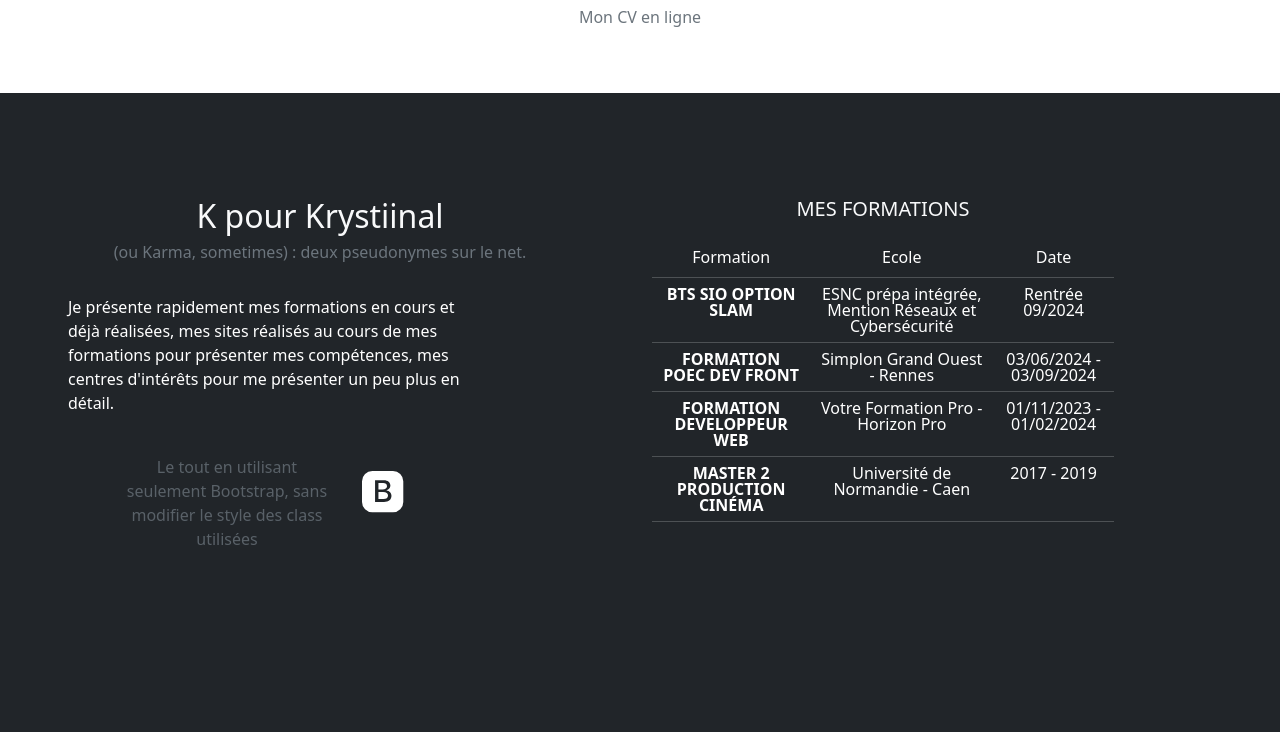
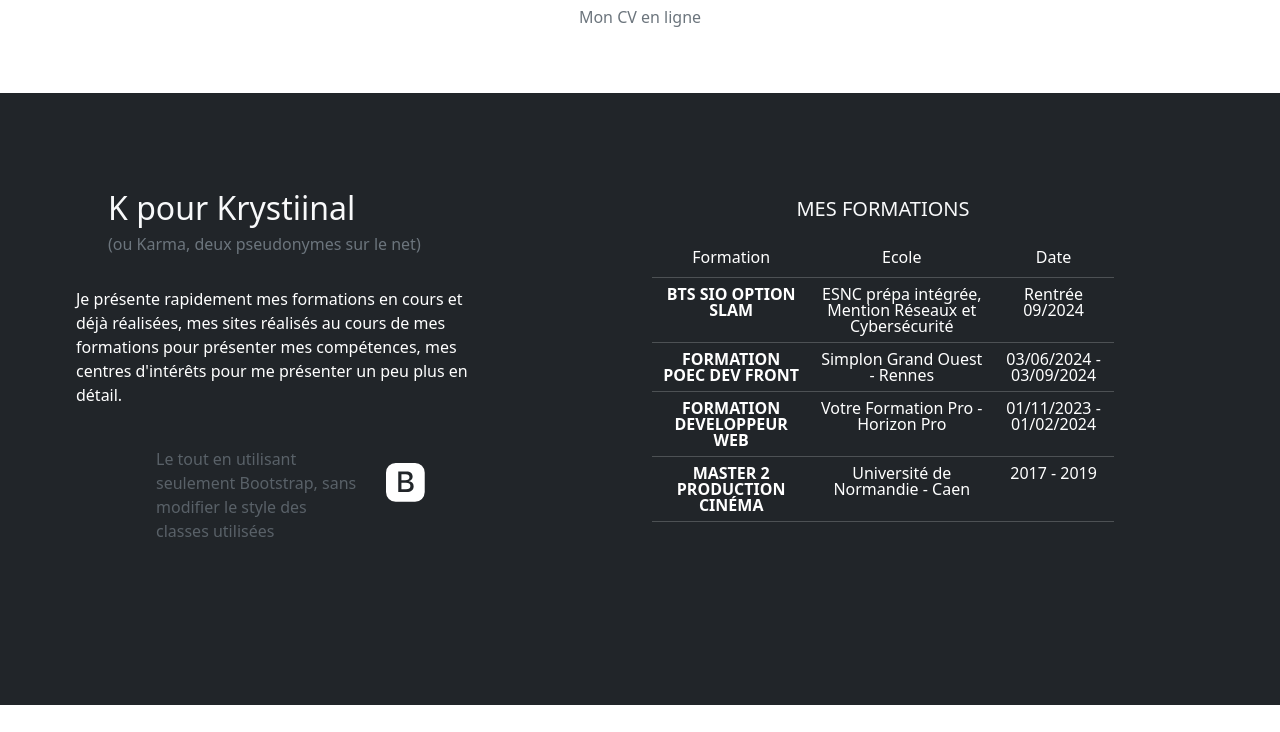
Before and after one commit to LauraSpy/cv_with_bootstrap, a website: page index.html in a window 1280 px wide. Shown: the part 179-911 px from the top of the page. Drawn offline with nearby package versions, Linux system fonts and the light colour scheme.

Commit message:
CV Bootstrap V4

```diff
--- a/index.html
+++ b/index.html
@@ -56,13 +56,13 @@
         <div class="container-fluid justify-content-around text-center m-auto">
             <div class="row align-items-start mt-5">
                 <div class="col">
-                    <div class="p-2">
-                        <h2 class="text-light">K pour Krystiinal</h2>
-                        <h6 class="text-secondary">(ou Karma, sometimes) : deux pseudonymes sur le net.</h3><br>
-                        <p class="ps-5 text-white fw-light text-start w-75">Je présente rapidement mes formations en cours et déjà réalisées, mes sites réalisés au cours de mes formations pour présenter mes compétences, mes centres d'intérêts pour me présenter un peu plus en détail.</p>
+                    <div class="ps-5 text-start">
+                        <h2 class="text-light ps-5">K pour Krystiinal</h2>
+                        <h6 class="text-secondary ps-5">(ou Karma, deux pseudonymes sur le net)</h3><br>
+                        <p class="text-white fw-light text-start w-75 ps-3">Je présente rapidement mes formations en cours et déjà réalisées, mes sites réalisés au cours de mes formations pour présenter mes compétences, mes centres d'intérêts pour me présenter un peu plus en détail.</p>
                         <br>
                         <div class="row ms-5">
-                            <p class="ps-5 text-secondary w-50 fw-lighter text-opacity-75">Le tout en utilisant seulement Bootstrap, sans modifier le style des class utilisées</p>
+                            <p class="ps-5 text-secondary w-50 fw-lighter text-opacity-75">Le tout en utilisant seulement Bootstrap, sans modifier le style des classes utilisées</p>
                             <svg xmlns="http://www.w3.org/2000/svg" fill="white" class="bi bi-bootstrap-fill w-50 mt-3" viewBox="0 0 100 100">
                                 <path d="M6.375 7.125V4.658h1.78c.973 0 1.542.457 1.542 1.237 0 .802-.604 1.23-1.764 1.23zm0 3.762h1.898c1.184 0 1.81-.48 1.81-1.377 0-.885-.65-1.348-1.886-1.348H6.375z"/>
                                 <path d="M4.002 0a4 4 0 0 0-4 4v8a4 4 0 0 0 4 4h8a4 4 0 0 0 4-4V4a4 4 0 0 0-4-4zm1.06 12V3.545h3.399c1.587 0 2.543.809 2.543 2.11 0 .884-.65 1.675-1.483 1.816v.1c1.143.117 1.904.931 1.904 2.033 0 1.488-1.084 2.396-2.888 2.396z"/>
```
